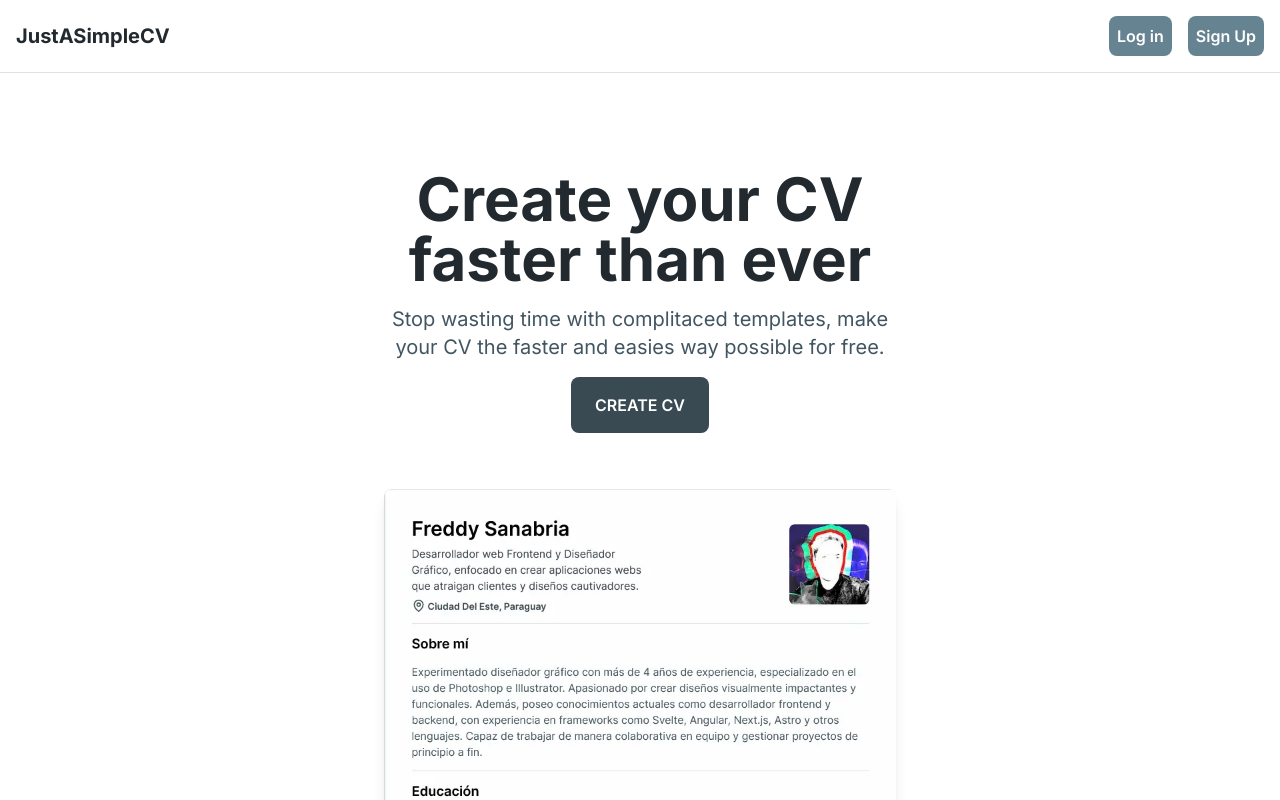
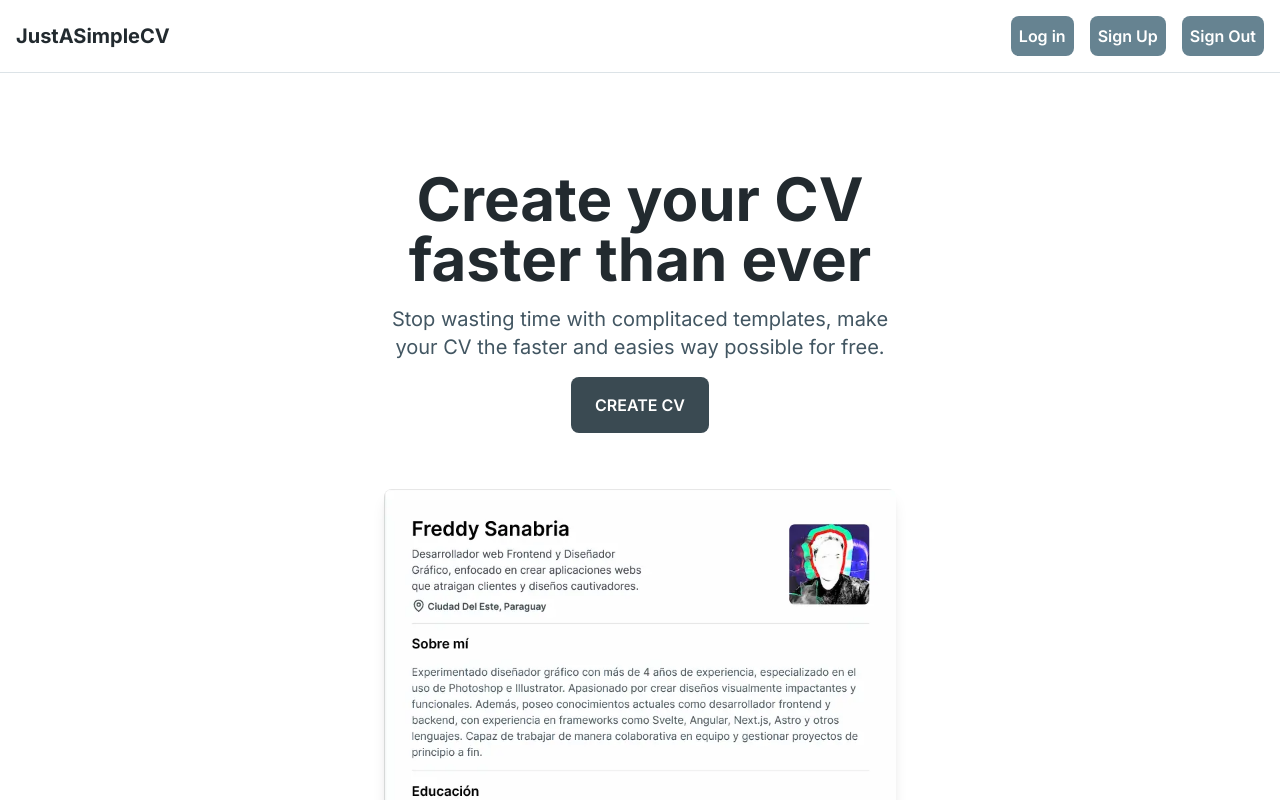
Before and after one commit to freddwithy/just-a-simple-cv, a Next.js app: page / in a window 1280 px wide. Shown: the top 800 px of the page. Built offline with nearby package versions, Linux system fonts and the light colour scheme; no server answers.

Commit message:
some changes

```diff
--- a/app/components/Header.tsx
+++ b/app/components/Header.tsx
@@ -13,10 +13,9 @@ interface NavLinksProps {
 
 interface HeaderProps {
     navLinks: NavLinksProps[]
-    session: Session | null
 }
 
-export const Header = ({ navLinks, session }: HeaderProps) => {
+export const Header = ({ navLinks }: HeaderProps) => {
     return (
         <Container>
             <header className="flex justify-between p-4 items-center border-b border-mystic-200">
@@ -33,12 +32,9 @@ export const Header = ({ navLinks, session }: HeaderProps) => {
                         </Link>
                     ))
                 }
-                {
-                    session &&
-                        <button onClick={() => signOut()}>
-                            <p className="text-base text-white p-2 bg-mystic-500 borde rounded-lg font-semibold">Sign Out</p>
-                        </button>
-                }
+                <button onClick={() => signOut()}>
+                    <p className="text-base text-white p-2 bg-mystic-500 borde rounded-lg font-semibold">Sign Out</p>
+                </button>
                 </div>
             </header>
         </Container>
--- a/app/create/page.tsx
+++ b/app/create/page.tsx
@@ -1,9 +1,6 @@
 import Container from "@/app/components/ui/Container"
 import { CVFormComponent } from "./components/CVForm"
 import { Header } from "../components/Header"
-import { NextApiRequest, NextApiResponse } from "next"
-import { authConfig } from "@/libs/auth"
-import { getSession } from "next-auth/react"
 
 const navLinks = [
     {
@@ -13,13 +10,10 @@ const navLinks = [
 ]
 
 
-export default async function CreatePage (req: NextApiRequest) {
-    const currentSesion = await getSession({req})
-
-    console.log(currentSesion)
+export default async function CreatePage () {
     return (
         <>
-            <Header navLinks={navLinks} session={currentSesion} />
+            <Header navLinks={navLinks} />
             <Container>
                 <div className="flex flex-col md:flex-row">
                     <CVFormComponent  />
--- a/app/page.tsx
+++ b/app/page.tsx
@@ -1,7 +1,5 @@
-import { getSession } from "next-auth/react";
 import { Header } from "./components/Header";
 import { Hero } from "./components/Hero";
-import { NextApiRequest, NextApiResponse } from "next";
 
 const navLinks = [
   {
@@ -14,12 +12,10 @@ const navLinks = [
   },
 ]
 
-export default async function Home(req: NextApiRequest, res: NextApiResponse) {
-  const currentSesion = await getSession({req})
-  console.log(currentSesion)
+export default async function Home() {
   return (
     <>
-    <Header navLinks={navLinks} session={currentSesion} />
+    <Header navLinks={navLinks} />
       <main className="flex flex-col items-center justify-between pt-24">
         <Hero />
       </main>
```
